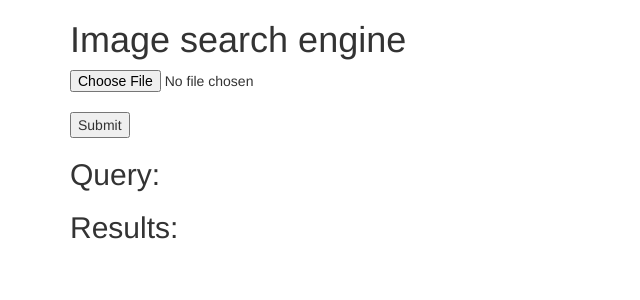
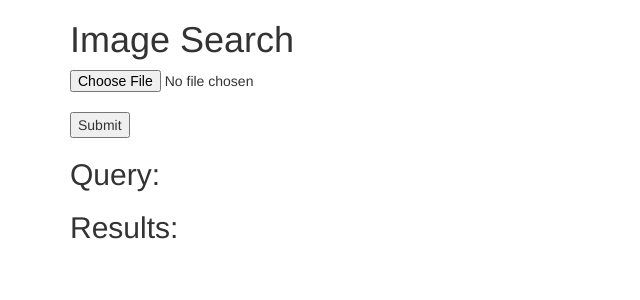
Before and after one commit to yung-chieh/MultimediaNetworkImageSearch, a Flask app: page / in a window 1280 px wide. Shown: the top 300 px of the page, without its empty margins (0-640 px from the left). Run offline with Flask 2, Linux system fonts and the light colour scheme; parts of the project's set-up code (start-up, migrations or seed data) failed here and were passed over; some libraries are stand-ins or nearby versions.

Commit message:
Update index.html

```diff
--- a/templates/index.html
+++ b/templates/index.html
@@ -3,7 +3,7 @@
     <head><link rel="stylesheet" href="https://maxcdn.bootstrapcdn.com/bootstrap/3.3.7/css/bootstrap.min.css"></head>
     <body>
         <div class="container">
-            <h1>Image search engine</h1>
+            <h1>Image Search</h1>
             <form method="POST" enctype="multipart/form-data">
                 <input type="file" name="query_img"><br>
                 <input type="submit">
```
